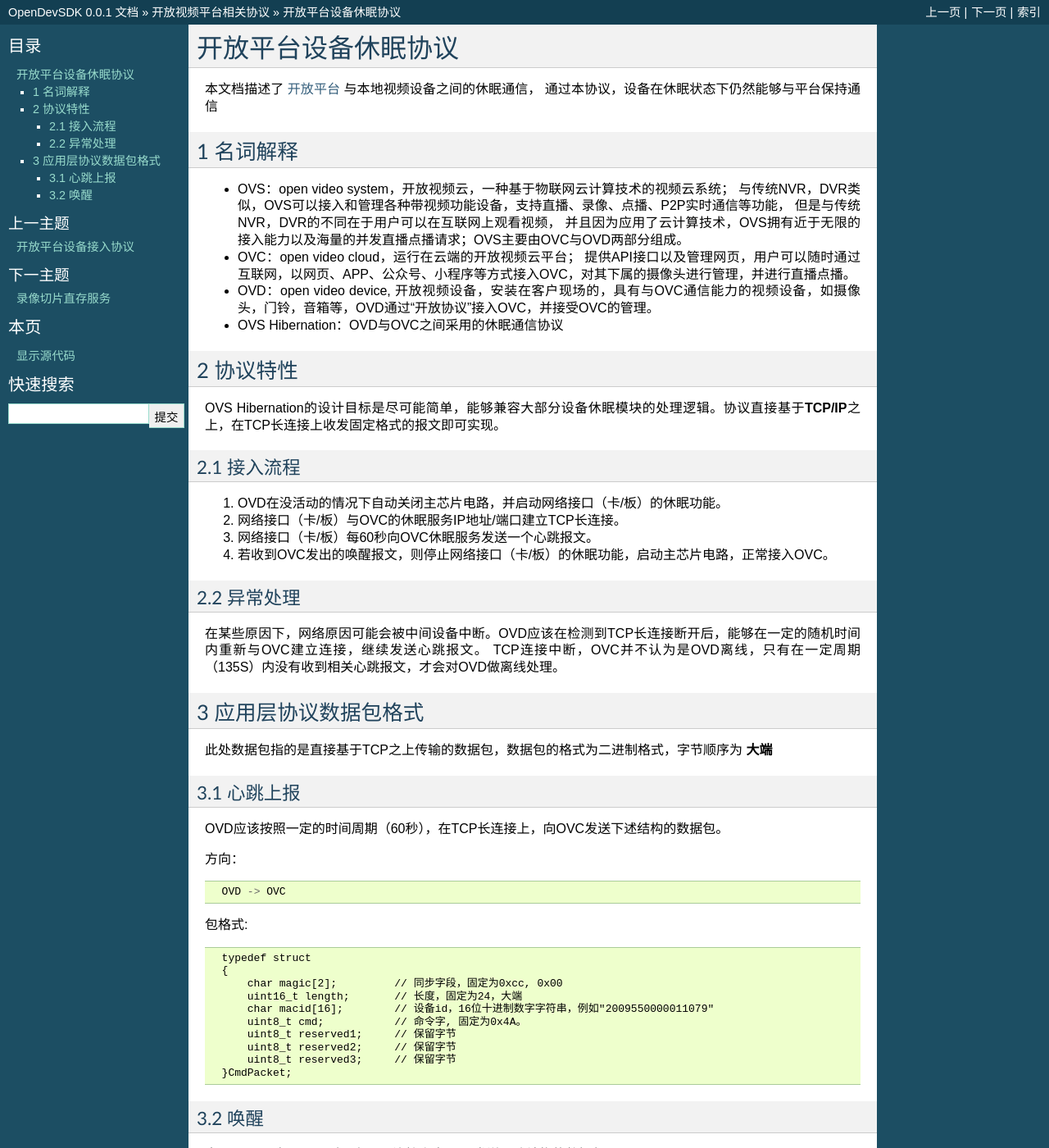
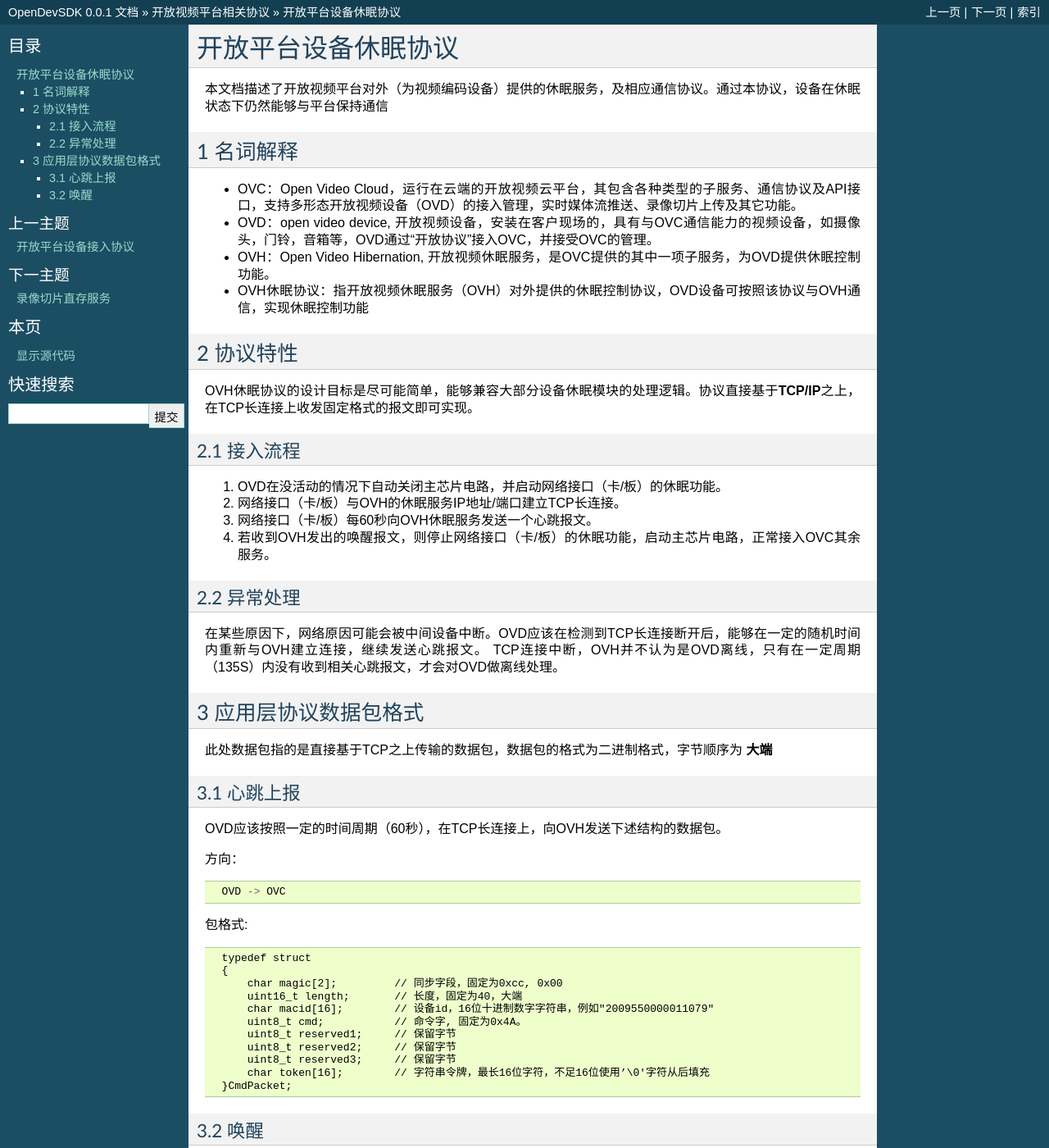
Before and after one commit to jamken/open_dev_sdk, a Sphinx documentation site: the page built from docs/hibernation.md, in a window 1280 px wide and 1400 px high. Shown: the whole window at 82% size. Built offline with Sphinx 7.4.7, drawn with Linux system fonts in a browser that asks for light colours; some of the changed text lies outside the part shown.

Commit message:
1、修改OVC与其余各项子服务的关系，定义出OVS，OVR，OVH，OVP四个子服务 2、调整OVP中的服务描述 3、设备休眠服务增加token机制

````diff
--- a/docs/hibernation.md
+++ b/docs/hibernation.md
@@ -1,26 +1,21 @@
 # 开放平台设备休眠协议
 
-本文档描述了 [开放平台](http://) 与本地视频设备之间的休眠通信，
-通过本协议，设备在休眠状态下仍然能够与平台保持通信
+本文档描述了开放视频平台对外（为视频编码设备）提供的休眠服务，及相应通信协议。通过本协议，设备在休眠状态下仍然能够与平台保持通信
 
 ## 1 名词解释
 
-- OVS：open video system，开放视频云，一种基于物联网云计算技术的视频云系统；
-  与传统NVR，DVR类似，OVS可以接入和管理各种带视频功能设备，支持直播、录像、点播、P2P实时通信等功能，
-  但是与传统NVR，DVR的不同在于用户可以在互联网上观看视频，
-  并且因为应用了云计算技术，OVS拥有近于无限的接入能力以及海量的并发直播点播请求；OVS主要由OVC与OVD两部分组成。
-
-- OVC：open video cloud，运行在云端的开放视频云平台；
-  提供API接口以及管理网页，用户可以随时通过互联网，以网页、APP、公众号、小程序等方式接入OVC，对其下属的摄像头进行管理，并进行直播点播。
+- OVC：Open Video Cloud，运行在云端的开放视频云平台，其包含各种类型的子服务、通信协议及API接口，支持多形态开放视频设备（OVD）的接入管理，实时媒体流推送、录像切片上传及其它功能。
 
 - OVD：open video device, 开放视频设备，安装在客户现场的，具有与OVC通信能力的视频设备，如摄像头，门铃，音箱等，OVD通过“开放协议”接入OVC，并接受OVC的管理。
 
-- OVS Hibernation：OVD与OVC之间采用的休眠通信协议
+- OVH：Open Video Hibernation, 开放视频休眠服务，是OVC提供的其中一项子服务，为OVD提供休眠控制功能。
+
+- OVH休眠协议：指开放视频休眠服务（OVH）对外提供的休眠控制协议，OVD设备可按照该协议与OVH通信，实现休眠控制功能
 
 ## 2 协议特性
 
 
-OVS Hibernation的设计目标是尽可能简单，能够兼容大部分设备休眠模块的处理逻辑。协议直接基于**TCP/IP**之上，在TCP长连接上收发固定格式的报文即可实现。
+OVH休眠协议的设计目标是尽可能简单，能够兼容大部分设备休眠模块的处理逻辑。协议直接基于**TCP/IP**之上，在TCP长连接上收发固定格式的报文即可实现。
 
 
 ### 2.1 接入流程
@@ -28,16 +23,16 @@ OVS Hibernation的设计目标是尽可能简单，能够兼容大部分设备
 
 1. OVD在没活动的情况下自动关闭主芯片电路，并启动网络接口（卡/板）的休眠功能。
 
-2. 网络接口（卡/板）与OVC的休眠服务IP地址/端口建立TCP长连接。
+2. 网络接口（卡/板）与OVH的休眠服务IP地址/端口建立TCP长连接。
 
-3. 网络接口（卡/板）每60秒向OVC休眠服务发送一个心跳报文。
+3. 网络接口（卡/板）每60秒向OVH休眠服务发送一个心跳报文。
 
-4. 若收到OVC发出的唤醒报文，则停止网络接口（卡/板）的休眠功能，启动主芯片电路，正常接入OVC。
+4. 若收到OVH发出的唤醒报文，则停止网络接口（卡/板）的休眠功能，启动主芯片电路，正常接入OVC其余服务。
 
 ### 2.2 异常处理
 
-在某些原因下，网络原因可能会被中间设备中断。OVD应该在检测到TCP长连接断开后，能够在一定的随机时间内重新与OVC建立连接，继续发送心跳报文。
-TCP连接中断，OVC并不认为是OVD离线，只有在一定周期（135S）内没有收到相关心跳报文，才会对OVD做离线处理。
+在某些原因下，网络原因可能会被中间设备中断。OVD应该在检测到TCP长连接断开后，能够在一定的随机时间内重新与OVH建立连接，继续发送心跳报文。
+TCP连接中断，OVH并不认为是OVD离线，只有在一定周期（135S）内没有收到相关心跳报文，才会对OVD做离线处理。
 
 
 ## 3 应用层协议数据包格式
@@ -46,7 +41,7 @@ TCP连接中断，OVC并不认为是OVD离线，只有在一定周期（135S）
 
 ### 3.1 心跳上报
 
-OVD应该按照一定的时间周期（60秒），在TCP长连接上，向OVC发送下述结构的数据包。
+OVD应该按照一定的时间周期（60秒），在TCP长连接上，向OVH发送下述结构的数据包。
 
 方向：
 
@@ -60,19 +55,20 @@ OVD应该按照一定的时间周期（60秒），在TCP长连接上，向OVC发
   typedef struct
   {
       char magic[2];         // 同步字段，固定为0xcc, 0x00
-      uint16_t length;       // 长度，固定为24，大端
+      uint16_t length;       // 长度，固定为40，大端
       char macid[16];        // 设备id，16位十进制数字字符串，例如"2009550000011079"
       uint8_t cmd;           // 命令字, 固定为0x4A。
       uint8_t reserved1;     // 保留字节
       uint8_t reserved2;     // 保留字节
       uint8_t reserved3;     // 保留字节
+      char token[16];        // 字符串令牌，最长16位字符，不足16位使用’\0'字符从后填充
   }CmdPacket;
 ```
 
 
 ### 3.2 唤醒
 
-当OVC需要唤醒OVD时，在TCP连接上向OVD发送下述结构的数据包。
+当OVH需要唤醒OVD时，在TCP连接上向OVD发送下述结构的数据包。
 
 方向:
 ```
````
Also changed, not shown: docs/cloud_record.md (+6 -12 lines), docs/dap.rst (+10 -14 lines), docs/dev_dispatcher.md (+4 -12 lines).
